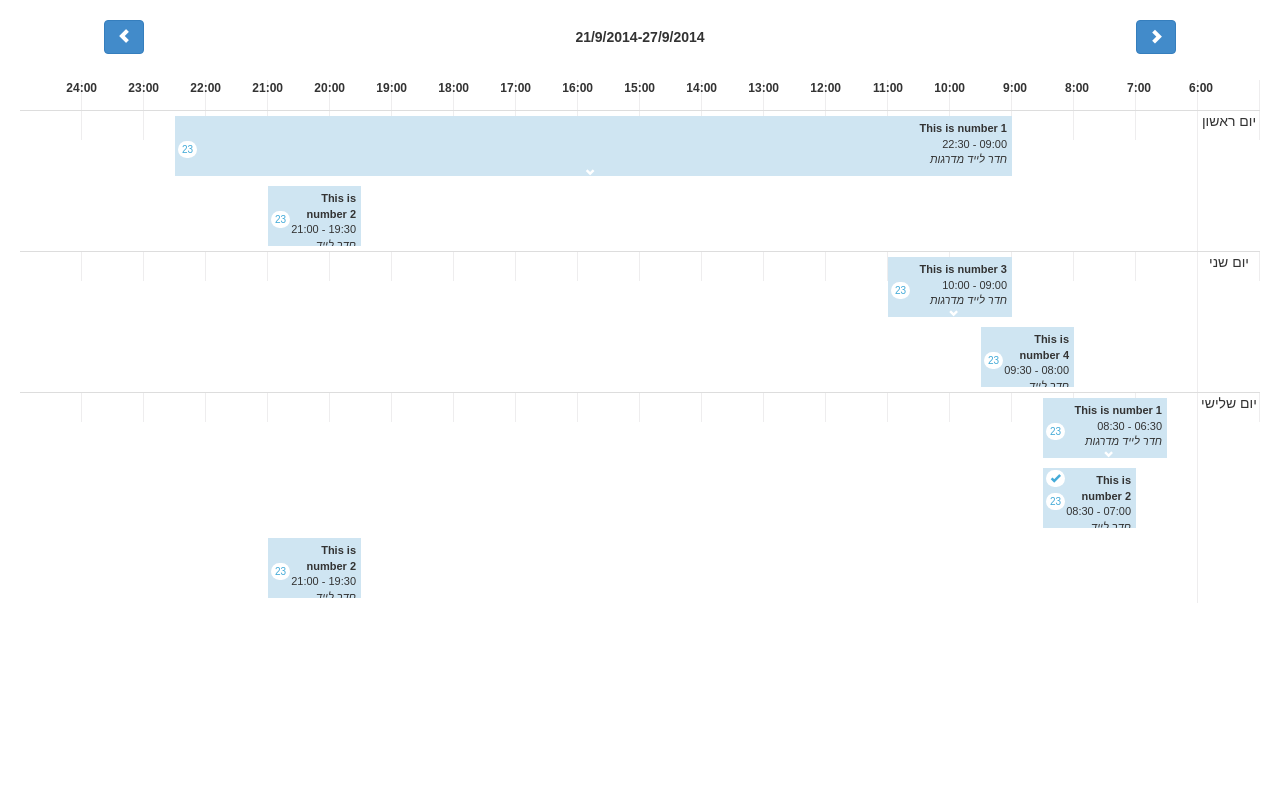
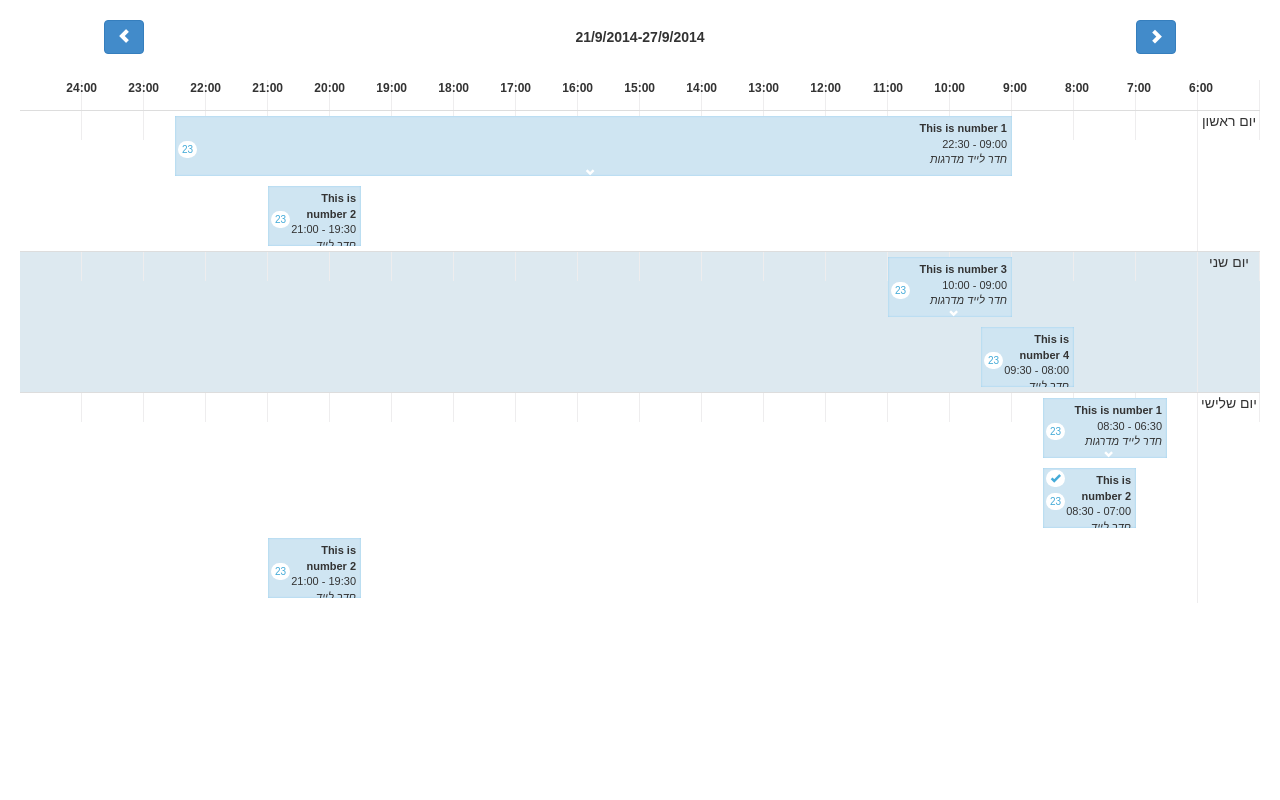
Before and after one commit to iluxav/scheduler, a website: page runner.html in a window 1280 px wide. Drawn offline with nearby package versions, Linux system fonts and the light colour scheme.

Commit message:
Hightlight today line

```diff
--- a/runner.html
+++ b/runner.html
@@ -19,6 +19,7 @@
                     days: [
                         {
                             name: 'יום שלישי',
+                            day:1,
                             events: [
                                 { id: '1', isSubscribed: true, title: 'This is number 1', duration: 2, start: 6.5, startTime: '06:30', endTime: '08:30' },
                             ]
@@ -30,6 +31,7 @@
                     days: [
                         {
                             name: 'יום ראשון',
+                            day:1,
                             events: [
                                 { id: '1', isSubscribed: false, title: 'This is number 1', duration: 13.5, start: 9, startTime: '09:00', endTime: '22:30' },
                                 { id: '2', isSubscribed: false, title: 'This is number 2', duration: 1.5, start: 19.5, startTime: '19:30', endTime: '21:00' }
@@ -37,6 +39,7 @@
                         },
                         {
                             name: 'יום שני',
+                            day:2,
                             events: [
                                 { id: '3', isSubscribed: false, title: 'This is number 3', duration: 2, start: 9, startTime: '09:00', endTime: '10:00'  },
                                 { id: '4', isSubscribed: false, title: 'This is number 4', duration: 1.5, start: 8, startTime: '08:00', endTime: '09:30'}
@@ -44,6 +47,7 @@
                         },
                         {
                             name: 'יום שלישי',
+                            day:3,
                             events: [
                                 { id: '1', isSubscribed: false, title: 'This is number 1', duration: 2, start: 6.5, startTime: '06:30', endTime: '08:30' },
                                 { id: '2', isSubscribed: true, title: 'This is number 2', duration: 1.5, start: 7, startTime: '07:00', endTime: '08:30' },
@@ -57,18 +61,21 @@
                     days: [
                         {
                             name: 'יום ראשון',
+                            day:1,
                             events: [
                                 { id: '1', title: 'This is number 1', duration: 2, start: 6.5, startTime: '06:30', endTime: '08:30' }
                             ]
                         },
                         {
                             name: 'יום שני',
+                            day:2,
                             events: [
                                 { id: '3', title: 'This is number 3', duration: 2, start: 9, startTime: '09:00', endTime: '10:00'  }
                             ]
                         },
                         {
                             name: 'יום שלישי',
+                            day:3,
                             events: [
                                 { id: '1', title: 'This is number 1', duration: 2, start: 6.5, startTime: '06:30', endTime: '08:30' },
                             ]
--- a/scheduler.html
+++ b/scheduler.html
@@ -59,6 +59,7 @@
         transition-property: all;
         transition-duration: 0.4s;
         transition-delay: 0.6s;
+        box-shadow: inset 0 0px 2px rgb(132, 200, 240);
     }
 
     .scheduler-wrapper table tbody tr .block:hover {
@@ -66,6 +67,10 @@
         height: 200px;
         z-index: 999999;
         box-shadow: 0px 0px 8px rgb(21, 78, 108);
+    }
+
+    .scheduler-wrapper table tbody tr.today {
+        background-color: rgb(221, 233, 240);
     }
 
     .scheduler-wrapper-block-content {
@@ -134,6 +139,7 @@
     .scheduler-wrapper-relative{
         position: relative;
     }
+
 </style>
 <div class="scheduler-wrapper">
     <div class="scheduler-wrapper-menu">
@@ -163,7 +169,7 @@
         </tr>
         </thead>
         <tbody>
-        <tr ng-repeat="day in data.days track by $index">
+        <tr ng-repeat="day in data.days track by $index" ng-class="{'today': dayOfWeek ==day.day && currentWeek==data.week}">
             <td style="{{cellWidth}}">{{day.name}}</td>
             <td style="{{cellWidth}}">
                 <div class="blockHolder" ng-repeat="event in day.events track by $index"
--- a/schedulerDir.js
+++ b/schedulerDir.js
@@ -23,8 +23,8 @@ angular.module('app').directive('schedulerDir', function factory() {
         var newEndDate = start.getDate() + 6;
         var newEndDate = new Date().setDate(newEndDate);
         var end = new Date(newEndDate);
-        var res = start.getDate().toString() + '/' + (start.getMonth() + 1).toString()  + '/' + start.getFullYear().toString() + "-" +
-            end.getDate().toString()  + '/' + (end.getMonth() + 1).toString()  + '/' + end.getFullYear().toString();
+        var res = start.getDate().toString() + '/' + (start.getMonth() + 1).toString() + '/' + start.getFullYear().toString() + "-" +
+            end.getDate().toString() + '/' + (end.getMonth() + 1).toString() + '/' + end.getFullYear().toString();
         console.log(res);
         return res;
     }
@@ -32,23 +32,25 @@ angular.module('app').directive('schedulerDir', function factory() {
     return {
         restrict: 'A',
         templateUrl: 'scheduler.html',
-        scope:{
-            minHours:'=',
-            maxHours:'=',
-            events:'='
+        scope: {
+            minHours: '=',
+            maxHours: '=',
+            events: '='
         },
         link: function (scope, element, attrs, controllers) {
             scope.minHours = scope.minHours || 6;
             scope.maxHours = scope.maxHours || 24;
             scope.cursor = 0;
+            scope.currentWeek = getWeek(new Date());
+            scope.dayOfWeek=new Date().getDay();
 
             angular.forEach(scope.events, function (week, i) {
-                if (week.week == getWeek(new Date())) {
+                if (week.week == scope.currentWeek) {
                     scope.cursor = i;
                 }
             });
 
-            scope.data =  scope.events[scope.cursor];
+            scope.data = scope.events[scope.cursor];
 
             scope.hours = buildHours(scope.minHours, scope.maxHours);
             scope.cells = (scope.maxHours - scope.minHours);
```
